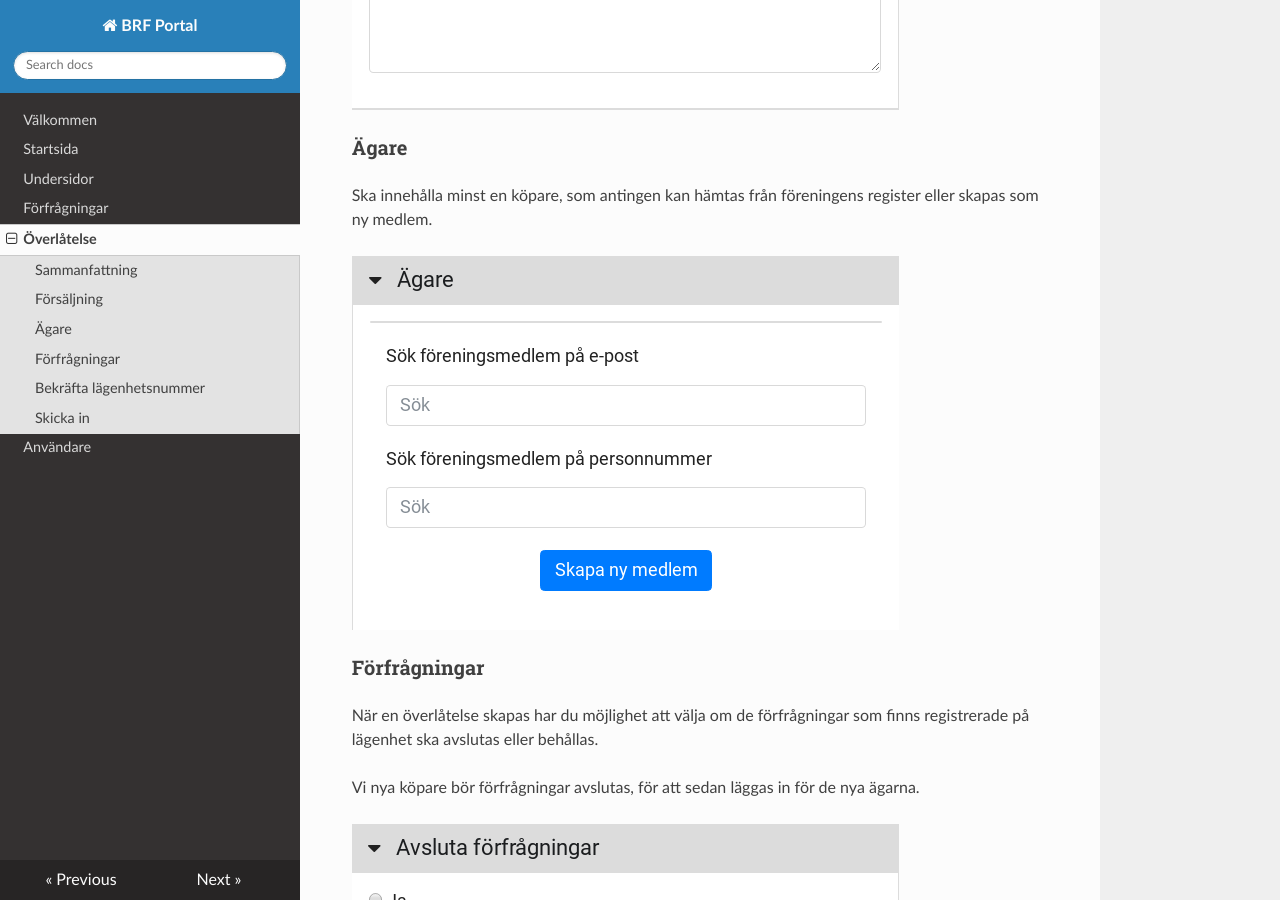
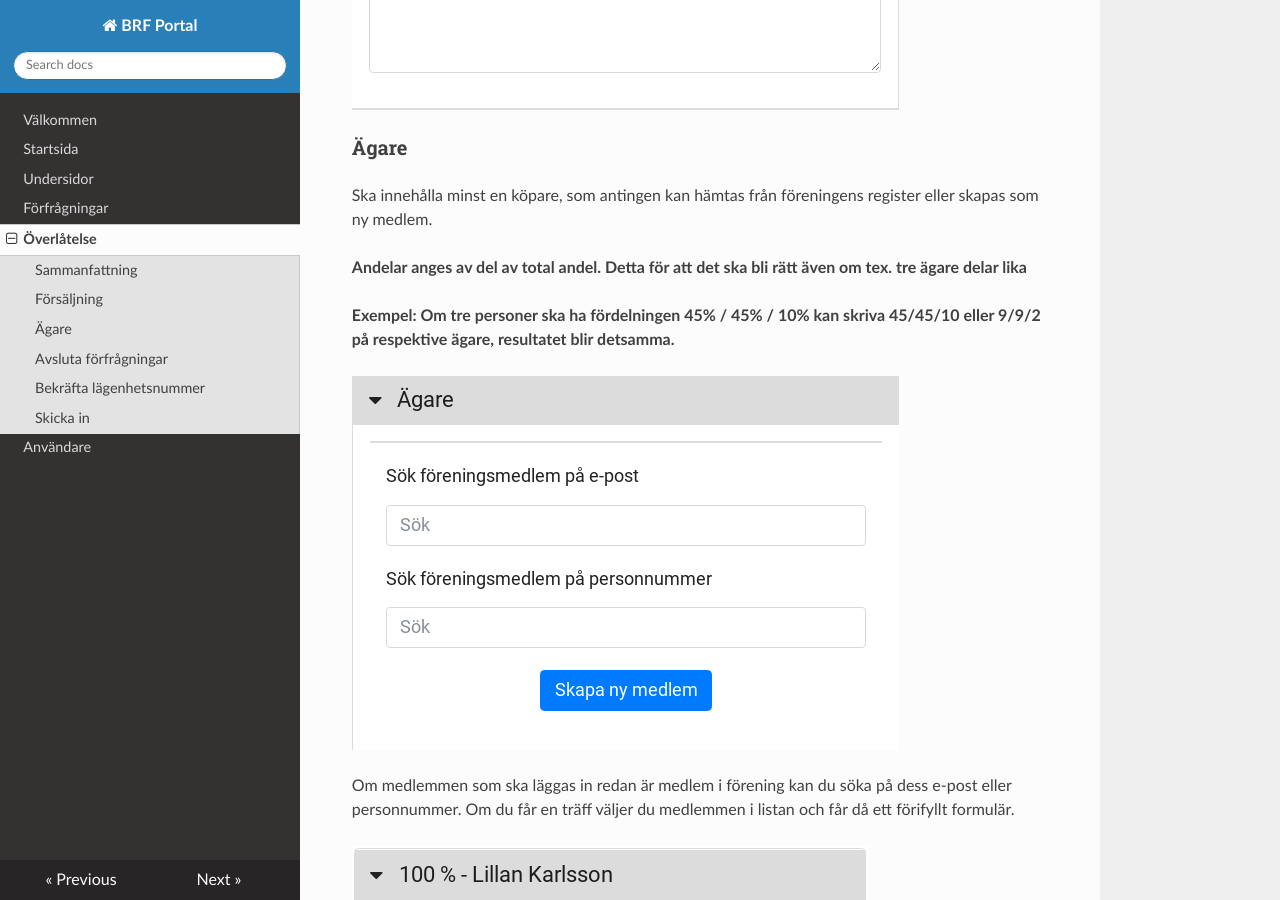
Before and after one commit to brfportal/docs, an MkDocs documentation site: the page built from docs/sale.md, in a window 1280 px wide and 900 px high, scrolled down 1675 px. Built offline with MkDocs 1.6.1, drawn with Linux system fonts in a browser that asks for light colours; nearby versions of some CDN libraries; old or Windows-style settings are respelled for this version of MkDocs; some of the changed text lies outside the part shown.

Commit message:
Sale owner

```diff
--- a/docs/sale.md
+++ b/docs/sale.md
@@ -26,13 +26,27 @@
 
 Ska innehålla minst en köpare, som antingen kan hämtas från föreningens register eller skapas som ny medlem.
 
+**Andelar anges av del av total andel. Detta för att det ska bli rätt även om tex. tre ägare delar lika**
+
+**Exempel: Om tre personer ska ha fördelningen 45% / 45% / 10% kan skriva 45/45/10 eller 9/9/2 på respektive ägare, resultatet blir detsamma.**
+
 ![sale-reg-owner](_img/sale/register-owner.png)
 
-### Förfrågningar
+Om medlemmen som ska läggas in redan är medlem i förening kan du söka på dess e-post eller personnummer. Om du får en träff väljer du medlemmen i listan och får då ett förifyllt formulär.
+
+![sale-reg-owner-existing](_img/sale/register-owner-existing.png)
+
+Om du väljer att lägga in en helt ny ägare så kommer istället formulär där du får fylla i dess information.
+
+**För att medlemmen ska kunna använda BRF Portal behöver giltig e-postadress registreras**
+
+![sale-reg-owner-new](_img/sale/register-owner-new.png)
+
+### Avsluta förfrågningar
 
 När en överlåtelse skapas har du möjlighet att välja om de förfrågningar som finns registrerade på lägenhet ska avslutas eller behållas.
 
-Vi nya köpare bör förfrågningar avslutas, för att sedan läggas in för de nya ägarna.
+Vid nya köpare bör förfrågningar avslutas, för att sedan läggas in för de nya ägarna. Detta för att få bättre uppföljning på användandet och för att hindra de nya ägarna att se den förra medlemmens användande.
 
 ![sale-reg-request](_img/sale/register-request.png)
 
```
Also changed, not shown: docs/_img/sale/register-owner-existing.png (added), docs/_img/sale/register-owner-new.png (added).
